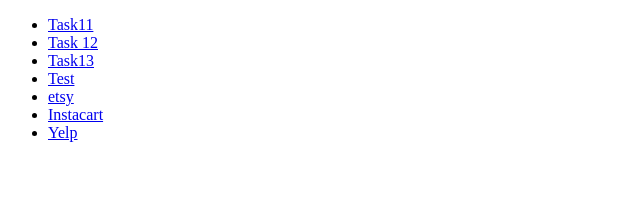
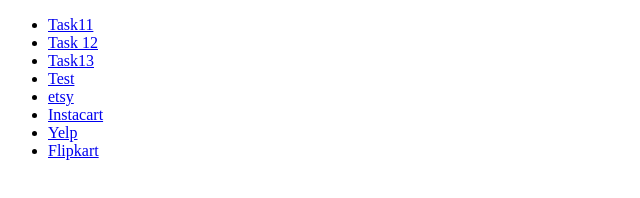
Before and after one commit to Amaljose616/TraingOct, a plain HTML site: page index.html in a window 1280 px wide. Shown: the full height of the page, 0-640 px from the left. Drawn offline with Linux system fonts and the light colour scheme.

Commit message:
feat:motherpage modified

```diff
--- a/index.html
+++ b/index.html
@@ -15,6 +15,7 @@
     <li><a href="etsy/index.html">etsy</a></li>
     <li><a href="instacart/index.html">Instacart</a></li>
     <li><a href="yelp/index.html">Yelp</a></li>
+    <li><a href="flipkart/index.html">Flipkart</a></li>
 </ul>
 </body>
 </html>
```
